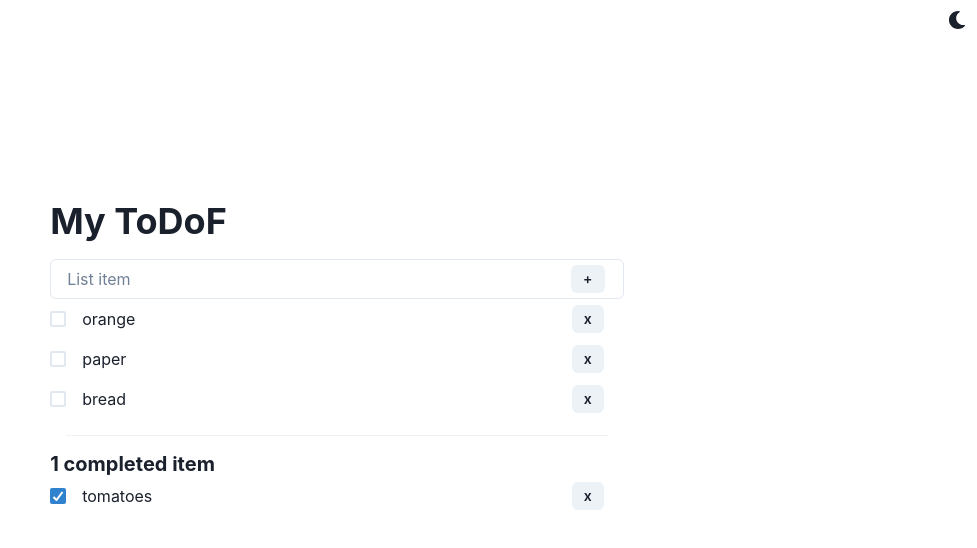
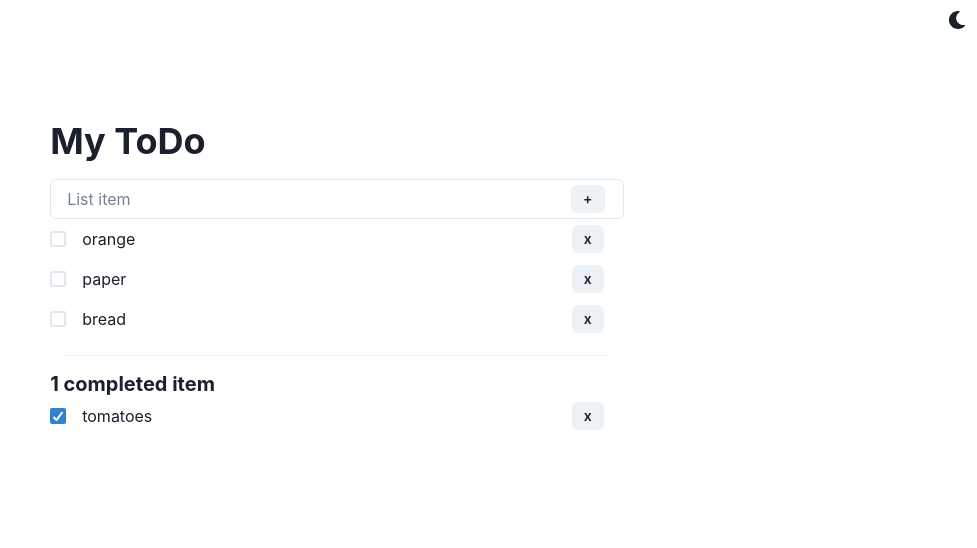
Before and after one commit to dalofe/MyToDo, a React (Vite) app: page / in a window 1280 px wide. Shown: the top 548 px of the page, without its empty margins (303-1280 px from the left). Built offline with nearby package versions, Linux system fonts and the light colour scheme.

Commit message:
margin top modified

```diff
--- a/src/App.jsx
+++ b/src/App.jsx
@@ -52,8 +52,8 @@ function App() {
       <Box textAlign="right">
         <ColorModeSwitcher />
       </Box>
-      <Container marginTop="10rem">
-        <Heading pb="1rem">My ToDoF</Heading>
+      <Container marginTop="5rem">
+        <Heading pb="1rem">My ToDo</Heading>
         <Form setTodo={setTodo} />
         {uncheckedList.length ? (
           <>
```
